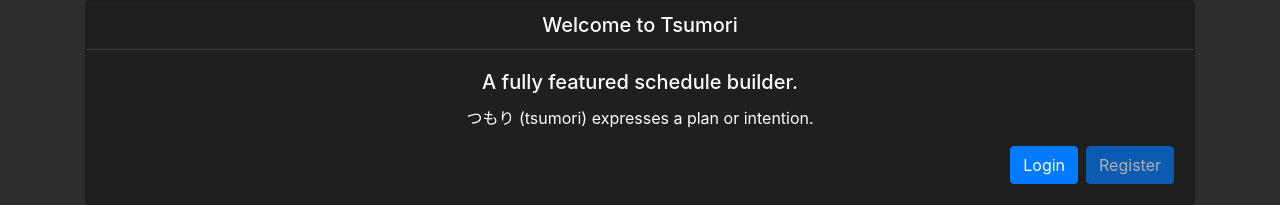
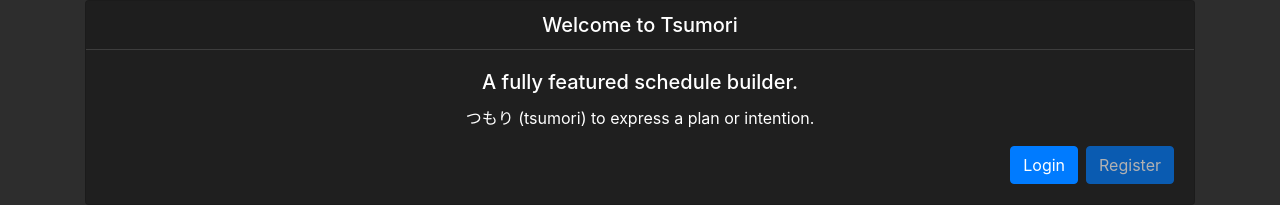
Before and after one commit to Nightsh0t/tsumori, an Angular app: page /home in a window 1280 px wide. Shown: the part 320-525 px from the top of the page. Built offline with nearby package versions, Linux system fonts and the light colour scheme.

Commit message:
Update home.component.html

```diff
--- a/src/app/home/home.component.html
+++ b/src/app/home/home.component.html
@@ -14,7 +14,7 @@
         <h5 class="card-header">Welcome to Tsumori</h5>
         <div class="card-body">
             <h5 class="card-title">A fully featured schedule builder.</h5>
-            <p class="card-text">つもり (tsumori) expresses a plan or intention.</p>
+            <p class="card-text">つもり (tsumori) to express a plan or intention.</p>
             <button routerLink="/register" class="btn btn-primary float-right ml-1" disabled>Register</button>
             <button routerLink="/login" class="btn btn-primary float-right mr-1">Login</button>
         </div>
```
